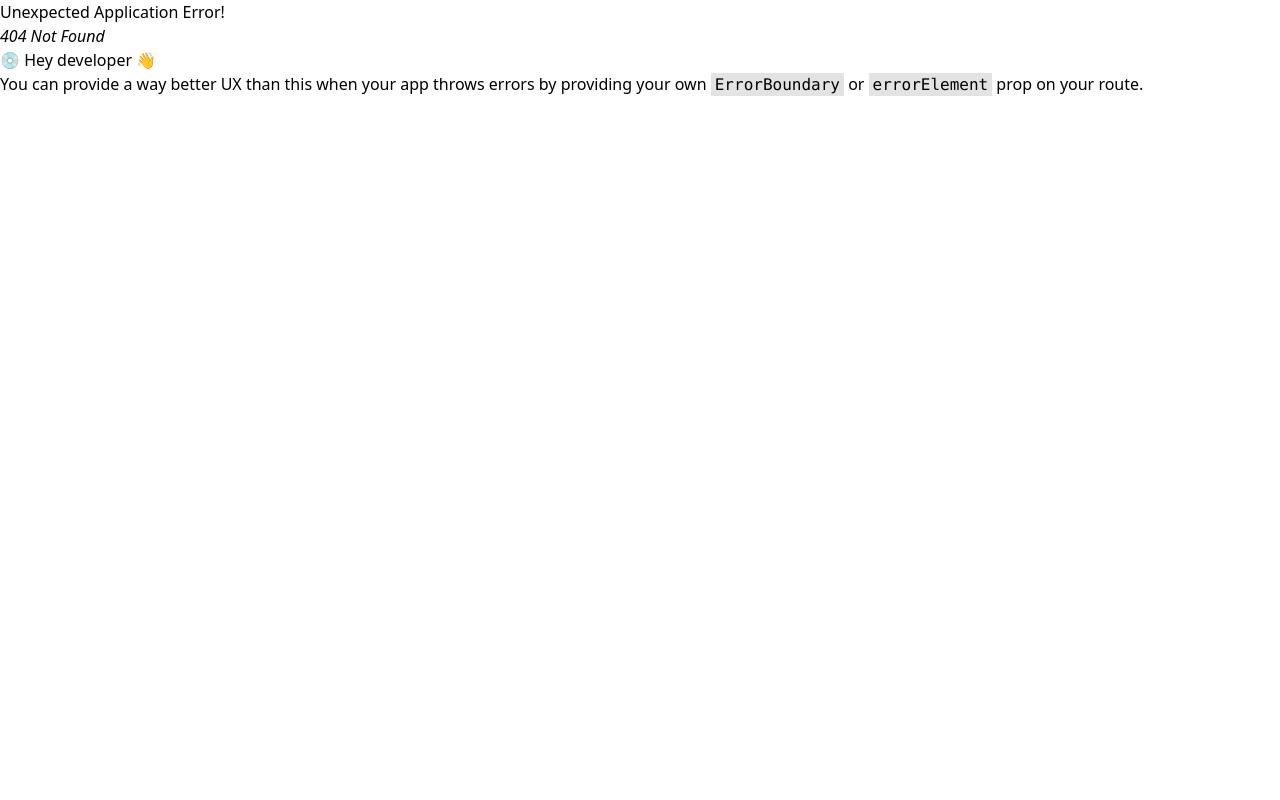
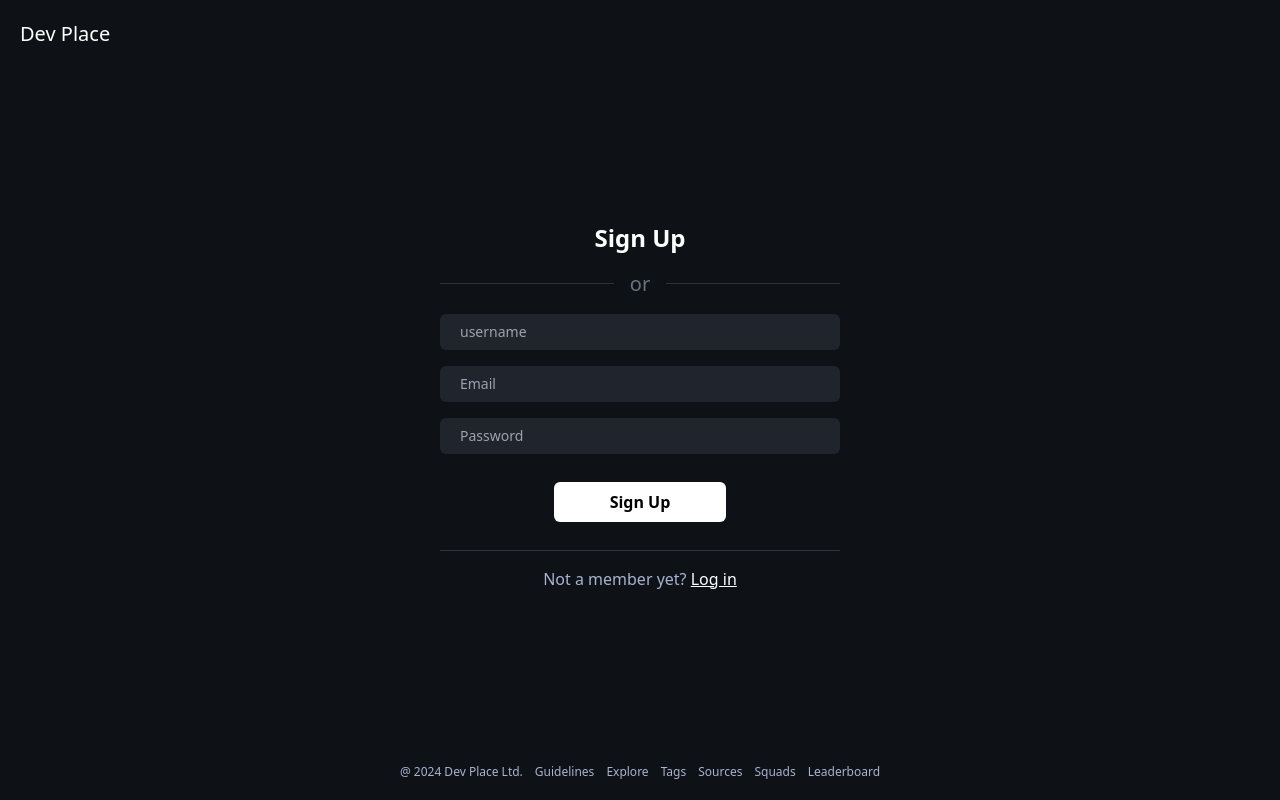
Before and after one commit to tim-huru-hara/simpleSosmed-client, a React (Vite) app: page /register in a window 1280 px wide. Before the commit this address had no page. Built offline with nearby package versions, Linux system fonts and the light colour scheme; the HTML template or start-up script is replaced by a standard one.

Commit message:
create login and register page

```diff
--- a/src/pages/HomePage.jsx
+++ b/src/pages/HomePage.jsx
@@ -1,4 +1,4 @@
-import showToast from "../utils/toast"
+// import showToast from "../utils/toast"
 
 const posts = [
     {
@@ -112,8 +112,8 @@ const currentUser = {
     userName: 'rofiq',
     imageUrl: 'https://pbs.twimg.com/profile_images/1057274167253336065/hHVlpCM4_400x400.jpg',
 }
-export default () => {
-    const notify = () => showToast({ message: "Hello" })
+export default function HomePage() {
+
 
     return (
         <>
--- /dev/null
+++ b/src/pages/LoginPage.jsx
@@ -0,0 +1,65 @@
+import { Link, useNavigate } from "react-router-dom"
+import { useState } from "react"
+import request from "../utils/axios"
+import showToast from "../utils/toast"
+
+export default function LoginPage() {
+    const [email, setEmail] = useState("")
+    const [password, setPassword] = useState("")
+    const navigate = useNavigate()
+
+    const handleSubmit = async (e) => {
+        e.preventDefault()
+
+        try {
+            const response = await request.post("/login", {
+                email: email,
+                password: password
+            })
+           localStorage.setItem("access_token", response.data.access_token);
+           showToast({ message: 'success Log in', type: 'success' })
+           navigate("/")
+        } catch (err) {
+            showToast({ message: 'failed Log in' })
+        }
+    }
+
+    return (
+        <div className="bg-[#0E1217] w-screen h-screen p-5 flex flex-col justify-between">
+            <p className="text-white text-xl">Dev Place</p>
+            <form onSubmit={handleSubmit} className="grid w-full justify-center gap-4">
+                <h1 className="text-white text-center text-2xl w-[400px] font-bold">Log in</h1>
+
+                <div className="flex items-center">
+                    <div className="border-t border-[#2D323C] flex-grow"></div>
+                    <span className="mx-4 text-[#6A7280] text-xl">or</span>
+                    <div className="border-t border-[#2D323C] flex-grow"></div>
+                </div>
+
+                <div className="grid gap-4 text-xl">
+                    <input id="email" name='email' className="bg-[#20252D] rounded-md px-5 py-2 text-white text-sm" type="text" placeholder="Email" value={email}
+                            onChange={(e) => setEmail(e.target.value)} />
+                    <input id="password" name='password' className="bg-[#20252D] rounded-md px-5 py-2 text-white text-sm" type="password" placeholder="Password" value={password}
+                            onChange={(e) => setPassword(e.target.value)} />
+                </div>
+                <div className="flex justify-between items-center my-3">
+                    <p className="text-[#A8B3CF] font-normal underline">Forgot password?</p>
+                    <button type="submit" className="bg-white px-14 py-2 rounded-md font-bold">Log in</button>
+                </div>
+
+                <div className="border-t border-[#2D323C] flex-grow"></div>
+                <p className="text-[#A8B3CF] text-center">Not a member yet? <Link to='/register' className="text-white underline hover:cursor-pointer">Sign up</Link></p>
+            </form>
+            <div className="flex justify-center gap-3 font-light text-xs">
+
+                <p className="text-[#A8B3CF] text-center">@ 2024 Dev Place Ltd.</p>
+                <p className="text-[#A8B3CF] text-center">Guidelines</p>
+                <p className="text-[#A8B3CF] text-center">Explore</p>
+                <p className="text-[#A8B3CF] text-center">Tags</p>
+                <p className="text-[#A8B3CF] text-center">Sources</p>
+                <p className="text-[#A8B3CF] text-center">Squads</p>
+                <p className="text-[#A8B3CF] text-center">Leaderboard</p>
+            </div>
+        </div>
+    )
+}
--- /dev/null
+++ b/src/pages/RegisterPage.jsx
@@ -0,0 +1,69 @@
+import { Link, useNavigate } from "react-router-dom"
+import { useState } from "react"
+import request from "../utils/axios"
+import showToast from "../utils/toast"
+
+export default function RegisterPage() {
+    const [username, setUsername] = useState("")
+    const [email, setEmail] = useState("")
+    const [password, setPassword] = useState("")
+    const navigate = useNavigate()
+
+    const handleSubmit = async (e) => {
+        e.preventDefault()
+
+        try {
+            await request.post("/register", {
+                username: username,
+                email: email,
+                password: password
+            })
+            showToast({ message: 'success Sign Up', type: 'success' })
+            navigate("/login")
+        } catch (err) {
+            showToast({ message: 'failed Sign Up' })
+        }
+    }
+
+    return (
+        <div className="bg-[#0E1217] w-screen h-screen p-5 flex flex-col justify-between">
+            <p className="text-white text-xl">Dev Place</p>
+            <form onSubmit={handleSubmit} className="grid w-full justify-center gap-4">
+                <h1 className="text-white text-center text-2xl w-[400px] font-bold">Sign Up</h1>
+
+
+                <div className="flex items-center">
+                    <div className="border-t border-[#2D323C] flex-grow"></div>
+                    <span className="mx-4 text-[#6A7280] text-xl">or</span>
+                    <div className="border-t border-[#2D323C] flex-grow"></div>
+                </div>
+
+                <div className="grid gap-4 text-xl">
+                <input id="email" name='email' className="bg-[#20252D] rounded-md px-5 py-2 text-white text-sm" type="text" placeholder="username"  value={username}
+                            onChange={(e) => setUsername(e.target.value)} />
+                    <input id="email" name='email' className="bg-[#20252D] rounded-md px-5 py-2 text-white text-sm" type="text" placeholder="Email"  value={email}
+                            onChange={(e) => setEmail(e.target.value)} />
+                    <input id="password" name='password' className="bg-[#20252D] rounded-md px-5 py-2 text-white text-sm" type="password" placeholder="Password"  value={password}
+                            onChange={(e) => setPassword(e.target.value)} />
+                </div>
+                <div className="flex justify-center items-center my-3">
+                    {/* <p className="text-[#A8B3CF] font-normal underline">Forgot password?</p> */}
+                    <button type="submit" className="bg-white px-14 py-2 rounded-md font-bold">Sign Up</button>
+                </div>
+
+                <div className="border-t border-[#2D323C] flex-grow"></div>
+                <p className="text-[#A8B3CF] text-center">Not a member yet? <Link to='/login' className="text-white underline hover:cursor-pointer">Log in</Link></p>
+            </form>
+            <div className="flex justify-center gap-3 font-light text-xs">
+
+                <p className="text-[#A8B3CF] text-center">@ 2024 Dev Place Ltd.</p>
+                <p className="text-[#A8B3CF] text-center">Guidelines</p>
+                <p className="text-[#A8B3CF] text-center">Explore</p>
+                <p className="text-[#A8B3CF] text-center">Tags</p>
+                <p className="text-[#A8B3CF] text-center">Sources</p>
+                <p className="text-[#A8B3CF] text-center">Squads</p>
+                <p className="text-[#A8B3CF] text-center">Leaderboard</p>
+            </div>
+        </div>
+    )
+}
--- a/src/router.jsx
+++ b/src/router.jsx
@@ -1,8 +1,10 @@
 import { createBrowserRouter } from "react-router-dom";
 import HomePage from "./pages/HomePage";
 import MainLayout from "./layouts/MainLayout";
+import RegisterPage from "./pages/RegisterPage";
+import LoginPage from "./pages/LoginPage";
 
-export default createBrowserRouter([
+const router = createBrowserRouter([
     {
         element: <MainLayout />,
         children: [
@@ -11,5 +13,15 @@ export default createBrowserRouter([
                 element: <HomePage />
             }
         ]
-    }
+    },
+    {
+        path: "/register",
+        element: <RegisterPage />
+    },
+    {
+        path: "/login",
+        element: <LoginPage />
+    },
 ])
+
+export default router;
```
